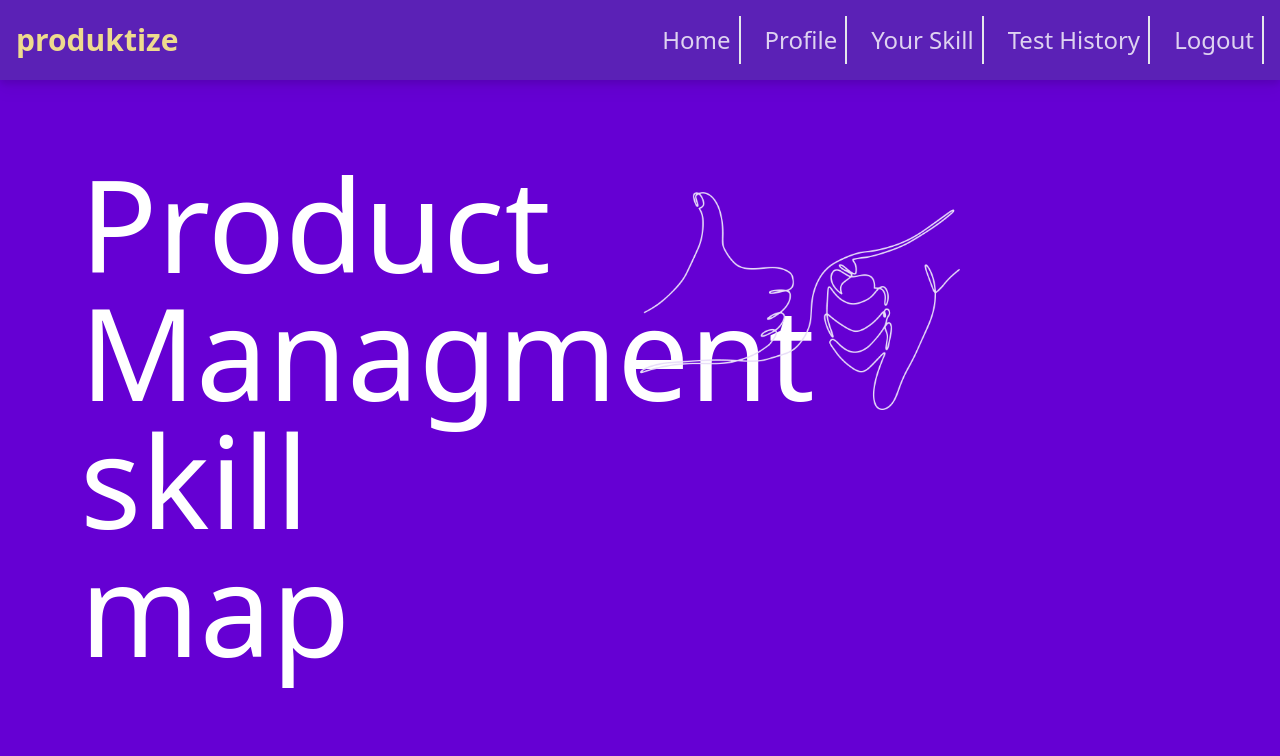
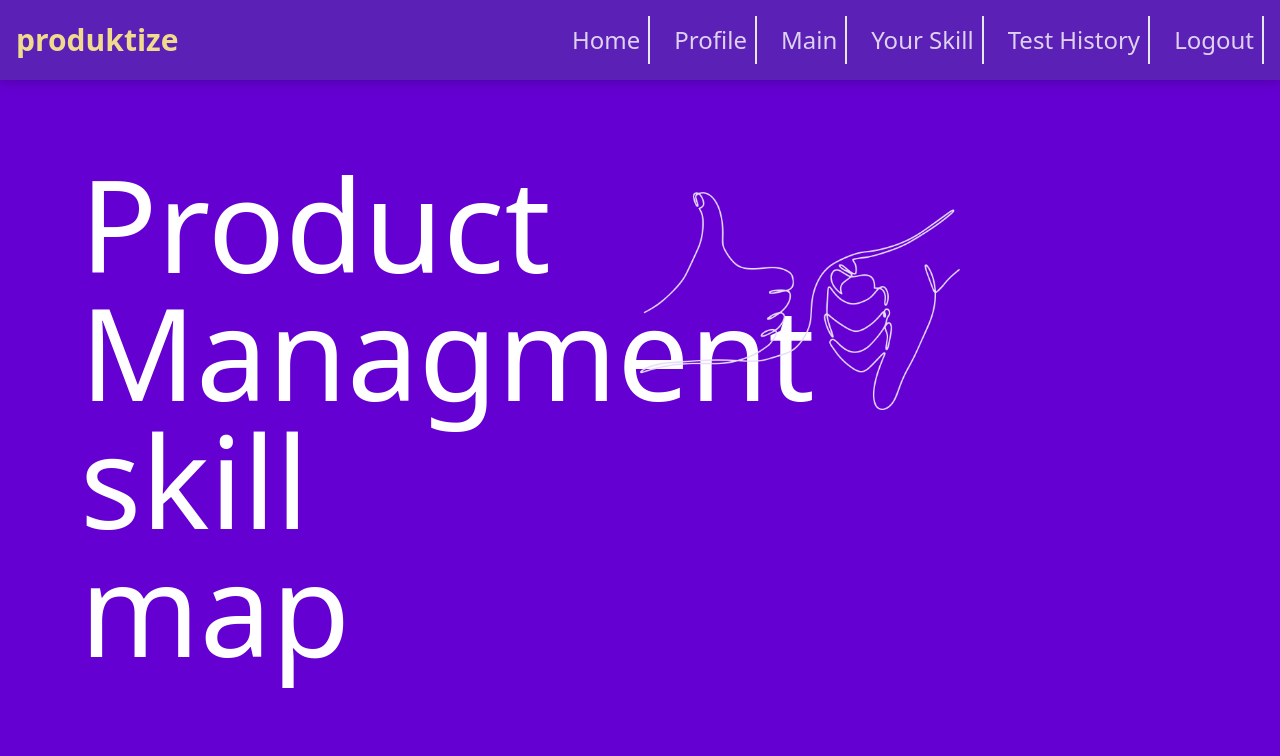
Before and after one commit to AlphaOmegaPepega/nextjs-blog, a Next.js app: page / in a window 1280 px wide. Shown: the top 756 px of the page. Built offline with nearby package versions, Linux system fonts and the light colour scheme; no server answers.

Commit message:
fixed menu

```diff
--- a/src/app/components/NavBar.tsx
+++ b/src/app/components/NavBar.tsx
@@ -12,8 +12,11 @@ export default function NavBar() {
                     <Link className="border-r-2 p-2 text-white/80 hover:text-white hover:border-r-blue-400" href="/">
                        Home
                     </Link>
-                    <Link className="border-r-2 p-2 text-white/80 hover:text-white hover:border-r-blue-400" href="https://steamcommunity.com/profiles/76561198081405420/">
+                    <Link className="border-r-2 p-2 text-white/80 hover:text-white hover:border-r-blue-400" href="">
                         Profile
+                    </Link>
+                    <Link className="border-r-2 p-2 text-white/80 hover:text-white hover:border-r-blue-400" href="/main">
+                        Main
                     </Link>
                     <Link className="border-r-2 p-2 text-white/80 hover:text-white hover:border-r-blue-400" href="/main/skillLevel">
                         Your Skill
```
